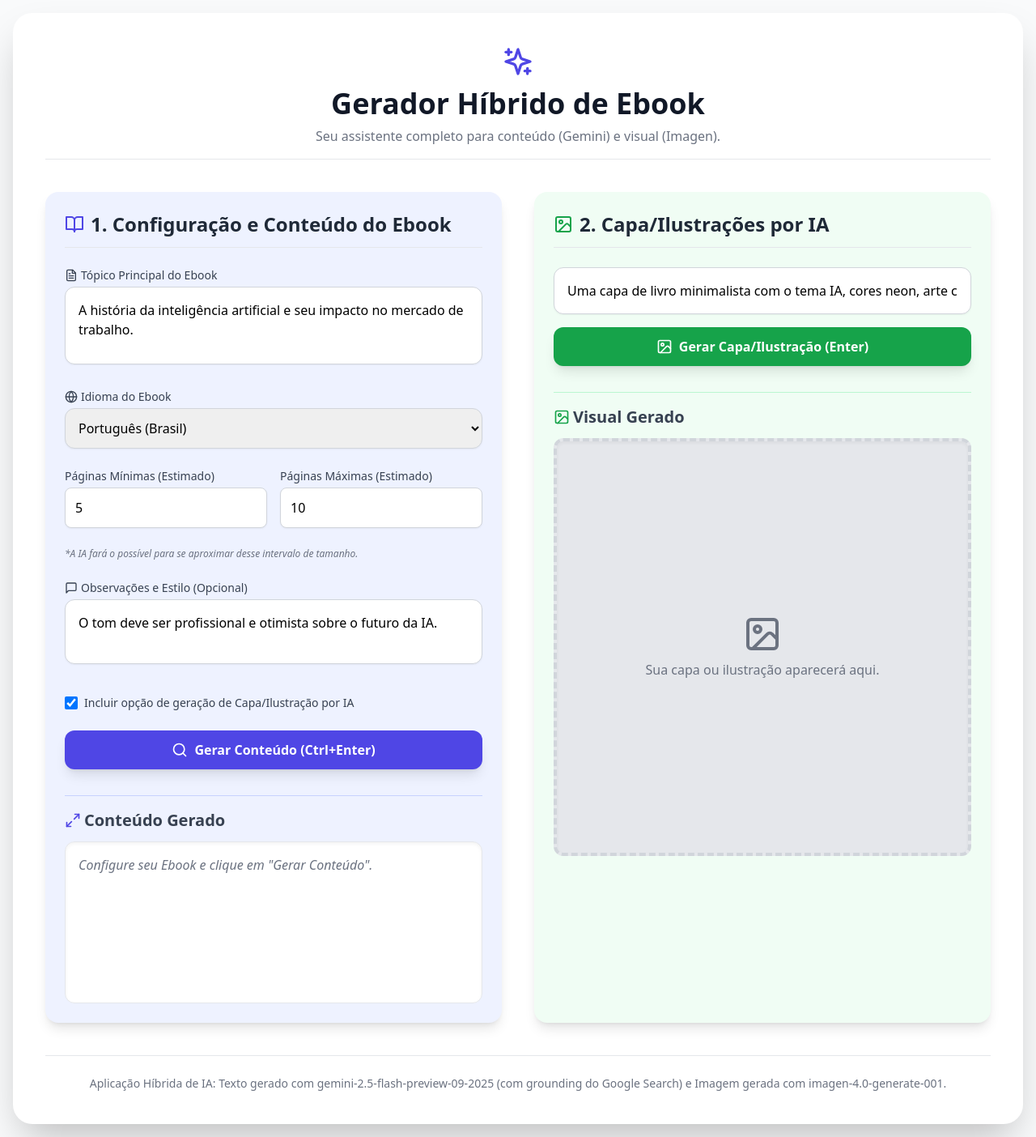
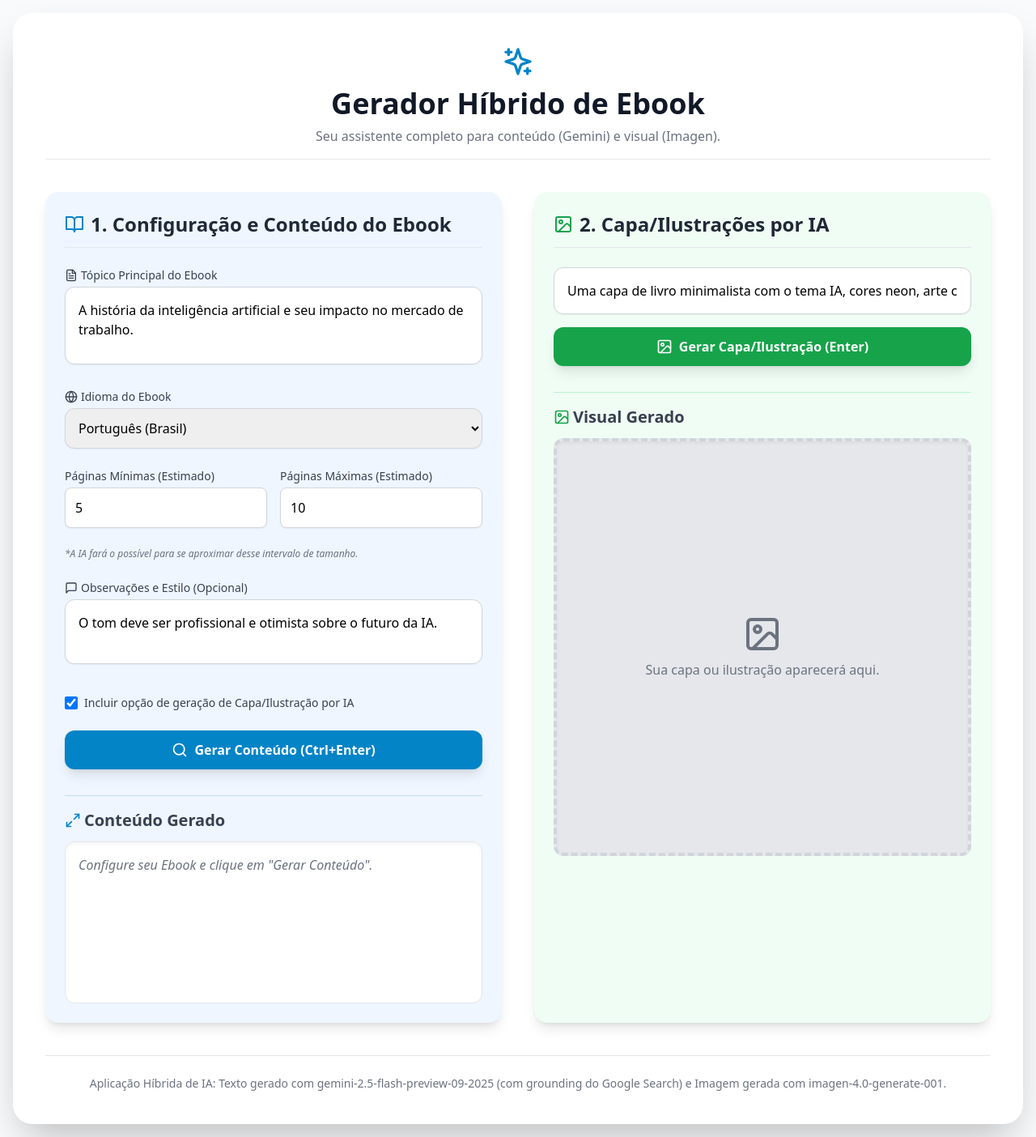
Before and after one commit to gvmoraes79/FabricaEbook, a React (Vite) app: page / in a window 1280 px wide. Shown: the whole page at 81% size. Built offline with nearby package versions, Linux system fonts and the light colour scheme.

Commit message:
Add files via upload

```diff
--- a/src/App.jsx
+++ b/src/App.jsx
@@ -138,7 +138,7 @@ const App = () => {
   // --- Lógica de Geração de Texto (Ebook) ---
   const generateEbookText = useCallback(async () => {
     if (!textPrompt.trim() || !isAuthReady || minPages <= 0 || maxPages <= 0 || minPages > maxPages) {
-      setTextError("Verifique o prompt e as configurações de página. Min e Máx devem ser maiores que zero, e Min deve ser menor ou igual a Máx.");
+      setTextError("Verifique o prompt e as configurações de página. Mín e Máx devem ser maiores que zero, e Mín deve ser menor ou igual a Máx.");
       return;
     }
 
@@ -255,7 +255,7 @@ Escreva o conteúdo solicitado de forma informativa, bem estruturada e envolvent
         min="1"
         value={value}
         onChange={(e) => onChange(parseInt(e.target.value) || 1)}
-        className="p-3 border border-gray-300 rounded-lg shadow-sm focus:ring-indigo-500 focus:border-indigo-500 transition"
+        className="p-3 border border-gray-300 rounded-lg shadow-sm focus:ring-sky-500 focus:border-sky-500 transition"
         disabled={isTextLoading || !isAuthReady}
       />
     </div>
@@ -267,7 +267,7 @@ Escreva o conteúdo solicitado de forma informativa, bem estruturada e envolvent
 
         {/* Título Principal */}
         <header className="text-center mb-10 border-b pb-4">
-          <Sparkles className="w-10 h-10 text-indigo-600 mx-auto mb-3" />
+          <Sparkles className="w-10 h-10 text-sky-600 mx-auto mb-3" />
           <h1 className="text-3xl sm:text-4xl font-extrabold text-gray-900">
             Gerador Híbrido de Ebook
           </h1>
@@ -281,9 +281,9 @@ Escreva o conteúdo solicitado de forma informativa, bem estruturada e envolvent
         <div className="grid grid-cols-1 lg:grid-cols-2 gap-10">
 
           {/* Coluna 1: Gerador de Conteúdo do Ebook (Texto) */}
-          <section className="bg-indigo-50 p-6 rounded-2xl shadow-lg">
+          <section className="bg-blue-50 p-6 rounded-2xl shadow-lg">
             <h2 className="text-2xl font-bold text-gray-800 flex items-center mb-6 border-b pb-3">
-              <BookOpen className="w-6 h-6 mr-2 text-indigo-600" />
+              <BookOpen className="w-6 h-6 mr-2 text-sky-600" />
               1. Configuração e Conteúdo do Ebook
             </h2>
 
@@ -294,7 +294,7 @@ Escreva o conteúdo solicitado de forma informativa, bem estruturada e envolvent
                     <FileText className="w-4 h-4 mr-1"/> Tópico Principal do Ebook
                 </label>
                 <textarea
-                  className="w-full p-4 border border-gray-300 rounded-xl shadow-sm focus:ring-indigo-500 focus:border-indigo-500 transition resize-none h-24"
+                  className="w-full p-4 border border-gray-300 rounded-xl shadow-sm focus:ring-sky-500 focus:border-sky-500 transition resize-none h-24"
                   placeholder="Ex: 'A história do café, da descoberta à cultura moderna'"
                   value={textPrompt}
                   onChange={(e) => setTextPrompt(e.target.value)}
@@ -310,7 +310,7 @@ Escreva o conteúdo solicitado de forma informativa, bem estruturada e envolvent
                 <select
                   value={idioma}
                   onChange={(e) => setIdioma(e.target.value)}
-                  className="w-full p-3 border border-gray-300 rounded-xl shadow-sm focus:ring-indigo-500 focus:border-indigo-500 transition"
+                  className="w-full p-3 border border-gray-300 rounded-xl shadow-sm focus:ring-sky-500 focus:border-sky-500 transition"
                   disabled={isTextLoading || !isAuthReady}
                 >
                   <option value="Português (Brasil)">Português (Brasil)</option>
@@ -344,7 +344,7 @@ Escreva o conteúdo solicitado de forma informativa, bem estruturada e envolvent
                     <MessageSquare className="w-4 h-4 mr-1"/> Observações e Estilo (Opcional)
                 </label>
                 <textarea
-                  className="w-full p-4 border border-gray-300 rounded-xl shadow-sm focus:ring-indigo-500 focus:border-indigo-500 transition resize-none h-20"
+                  className="w-full p-4 border border-gray-300 rounded-xl shadow-sm focus:ring-sky-500 focus:border-sky-500 transition resize-none h-20"
                   placeholder="Ex: 'Usar vocabulário simples e didático', 'Focar na era medieval'"
                   value={observacoes}
                   onChange={(e) => setObservacoes(e.target.value)}
@@ -359,7 +359,7 @@ Escreva o conteúdo solicitado de forma informativa, bem estruturada e envolvent
                   type="checkbox"
                   checked={includeImages}
                   onChange={(e) => setIncludeImages(e.target.checked)}
-                  className="w-4 h-4 text-indigo-600 border-gray-300 rounded focus:ring-indigo-500"
+                  className="w-4 h-4 text-sky-600 border-gray-300 rounded focus:ring-sky-500"
                   disabled={isTextLoading || !isAuthReady}
                 />
                 <label htmlFor="includeImages" className="ml-2 block text-sm font-medium text-gray-700">
@@ -372,7 +372,7 @@ Escreva o conteúdo solicitado de forma informativa, bem estruturada e envolvent
                 onClick={generateEbookText}
                 disabled={isTextLoading || !isAuthReady}
                 className={`w-full flex items-center justify-center gap-2 px-6 py-3 text-white font-semibold rounded-xl transition duration-200 shadow-lg
-                  ${isTextLoading || !isAuthReady ? 'bg-indigo-400 cursor-not-allowed' : 'bg-indigo-600 hover:bg-indigo-700 active:bg-indigo-800'}`}
+                  ${isTextLoading || !isAuthReady ? 'bg-sky-400 cursor-not-allowed' : 'bg-sky-600 hover:bg-sky-700 active:bg-sky-800'}`}
               >
                 {isTextLoading ? (
                   <>
@@ -389,9 +389,9 @@ Escreva o conteúdo solicitado de forma informativa, bem estruturada e envolvent
             </div>
 
             {/* Resultado do Texto */}
-            <div className="mt-8 pt-4 border-t border-indigo-200">
+            <div className="mt-8 pt-4 border-t border-blue-200">
               <h3 className="text-xl font-semibold text-gray-700 mb-3 flex items-center">
-                <Maximize2 className="w-5 h-5 mr-1 text-indigo-600"/> Conteúdo Gerado
+                <Maximize2 className="w-5 h-5 mr-1 text-sky-600"/> Conteúdo Gerado
               </h3>
               <div className="min-h-[200px] bg-white p-4 rounded-xl shadow-inner border border-gray-200 whitespace-pre-wrap">
                 {textError && (
@@ -422,7 +422,7 @@ Escreva o conteúdo solicitado de forma informativa, bem estruturada e envolvent
                                 href={source.uri}
                                 target="_blank"
                                 rel="noopener noreferrer"
-                                className="hover:text-indigo-600 transition flex items-start"
+                                className="hover:text-sky-600 transition flex items-start"
                               >
                                 <Link className="w-3 h-3 mt-1 mr-1 flex-shrink-0" />
                                 <span className="underline">{source.title}</span>
@@ -482,7 +482,7 @@ Escreva o conteúdo solicitado de forma informativa, bem estruturada e envolvent
               </button>
               {!includeImages && (
                 <p className="text-sm text-center text-gray-600 p-2 bg-gray-200 rounded-lg">
-                    Seção desativada. Marque a opção "Incluir" no Gerador de Conteúdo para habilitar.
+                    Seção desativada. Marque a opção "Incluir" na seção 1 para habilitar.
                 </p>
               )}
             </div>
```
